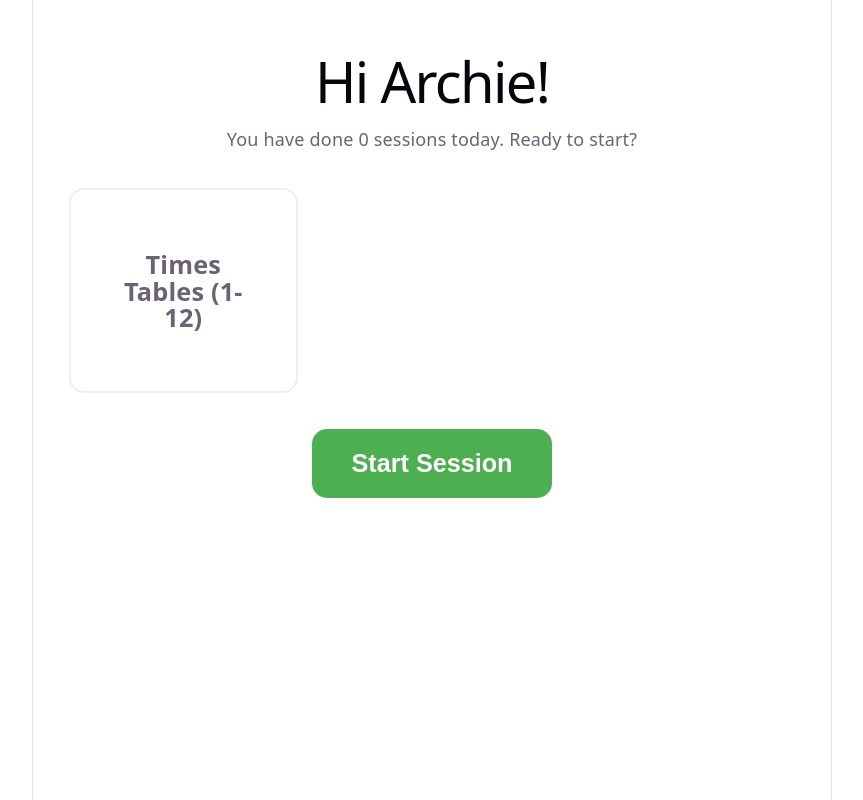
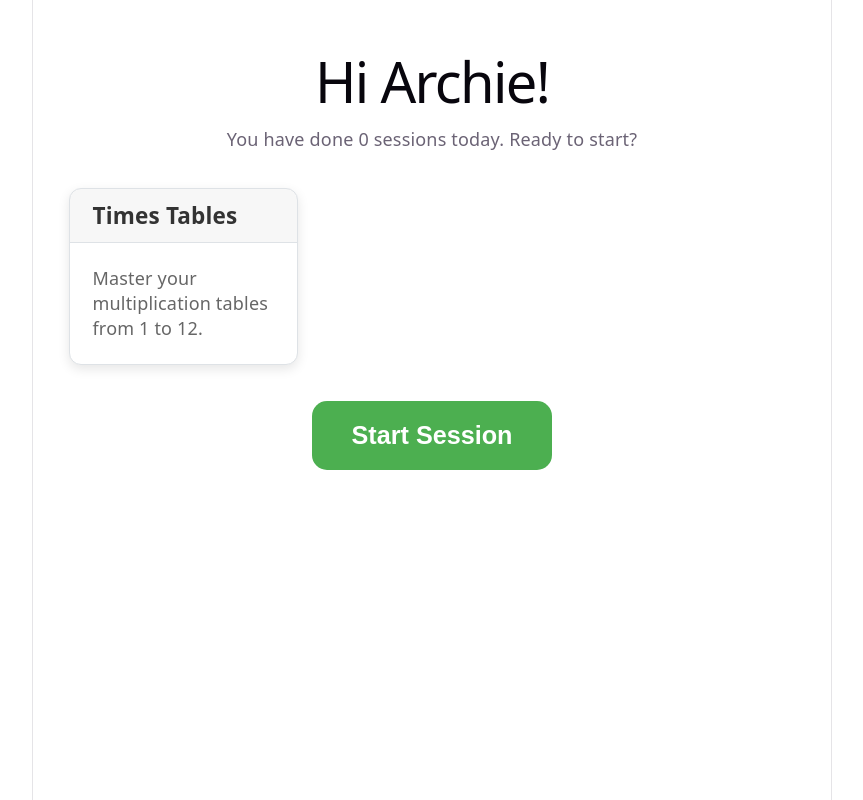
Before and after one commit to simonbronner/flash-cards, a React (Vite) app: page / in a window 1280 px wide. Both pictures are taken after a click on the element "Archie". Shown: the whole page, without its empty margins (208-1071 px from the left). Built offline with nearby package versions, Linux system fonts and the light colour scheme.

Commit message:
improved card look and feel

```diff
--- a/public/data/index.json
+++ b/public/data/index.json
@@ -1,7 +1,8 @@
 [
   {
     "id": "timetables",
-    "title": "Times Tables (1-12)",
+    "title": "Times Tables",
+    "description": "Master your multiplication tables from 1 to 12.",
     "url": "/data/timetables.json"
   }
 ]
--- a/public/data/timetables.json
+++ b/public/data/timetables.json
@@ -1,6 +1,6 @@
 {
   "id": "timetables",
-  "title": "Times Tables (1-12)",
+  "title": "Times Tables",
   "description": "Master your multiplication tables from 1 to 12.",
   "cards": [
     {
--- a/src/App.css
+++ b/src/App.css
@@ -137,23 +137,57 @@
   margin-top: 2rem;
 }
 
-.set-item {
-  border: 2px solid #eee;
-  padding: 2rem;
-  border-radius: 15px;
+.set-item-container {
+  display: flex;
+  flex-direction: column;
+  border-radius: 12px;
   background: white;
   cursor: pointer;
-  transition: border-color 0.2s, background 0.2s;
-  font-size: 1.2rem;
+  transition: all 0.2s ease;
+  box-shadow: 0 4px 12px rgba(0,0,0,0.1);
+  text-align: left;
+  overflow: hidden; /* Clips the header corners to the container */
+  border: 1px solid #dee2e6;
 }
 
-.set-item:hover {
-  border-color: #ddd;
+.set-item-container:hover {
+  transform: translateY(-5px);
+  box-shadow: 0 8px 20px rgba(0,0,0,0.15);
 }
 
-.set-item.selected {
+.set-header {
+  padding: 0.75rem 1.25rem;
+  background-color: rgba(0,0,0,.03);
+  border-bottom: 1px solid #dee2e6;
+}
+
+.set-header h3 {
+  margin: 0;
+  color: #333;
+  font-size: 1.25rem;
+  font-weight: 600;
+}
+
+.set-body {
+  padding: 1.25rem;
+  flex: 1 1 auto;
+}
+
+.set-description {
+  margin: 0;
+  color: #666;
+  font-size: 1rem;
+  line-height: 1.4;
+}
+
+.set-item-container.selected {
   border-color: #4caf50;
-  background: #e8f5e9;
+  box-shadow: 0 0 0 0.2rem rgba(76, 175, 80, 0.25);
+}
+
+.set-item-container.selected .set-header {
+  background-color: #e8f5e9;
+  border-bottom-color: #4caf50;
 }
 
 .progress-bar {
--- a/src/App.jsx
+++ b/src/App.jsx
@@ -252,10 +252,17 @@ function App() {
         <p>You have done {sessionsToday} session{sessionsToday !== 1 ? 's' : ''} today. {sessionsToday > 0 ? "Keep it up!" : "Ready to start?"}</p>
         <div className="set-list">
           {availableSets.map(set => (
-            <div key={set.id} className={`set-item ${selectedSetIds.includes(set.id) ? 'selected' : ''}`} onClick={() => {
+            <div key={set.id} className={`set-item-container ${selectedSetIds.includes(set.id) ? 'selected' : ''}`} onClick={() => {
               const next = selectedSetIds.includes(set.id) ? selectedSetIds.filter(sid => sid !== set.id) : [...selectedSetIds, set.id];
               setSelectedSetIds(next); setSelectedSets(next);
-            }}><h3>{set.title}</h3></div>
+            }}>
+              <div className="set-header">
+                <h3>{set.title}</h3>
+              </div>
+              <div className="set-body">
+                <p className="set-description">{set.description}</p>
+              </div>
+            </div>
           ))}
         </div>
         <button className="btn btn-correct" style={{marginTop:'2rem'}} onClick={startSession}>Start Session</button>
--- a/vite.config.js
+++ b/vite.config.js
@@ -1,6 +1,5 @@
 import { defineConfig } from 'vite'
 import react from '@vitejs/plugin-react'
-
 import { cloudflare } from "@cloudflare/vite-plugin";
 
 // https://vite.dev/config/
```
